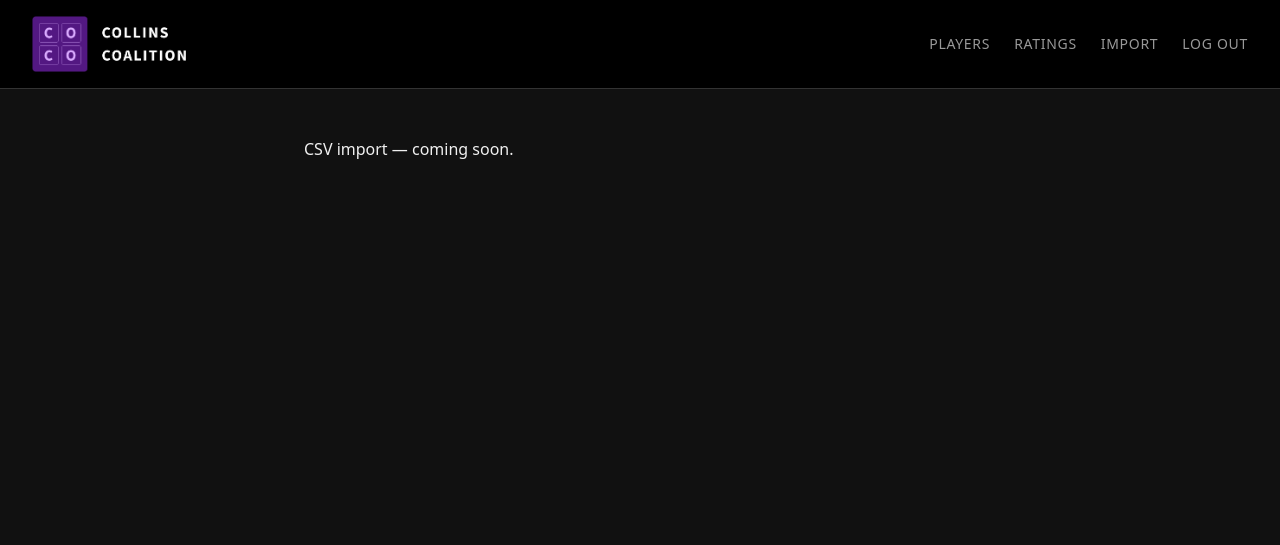
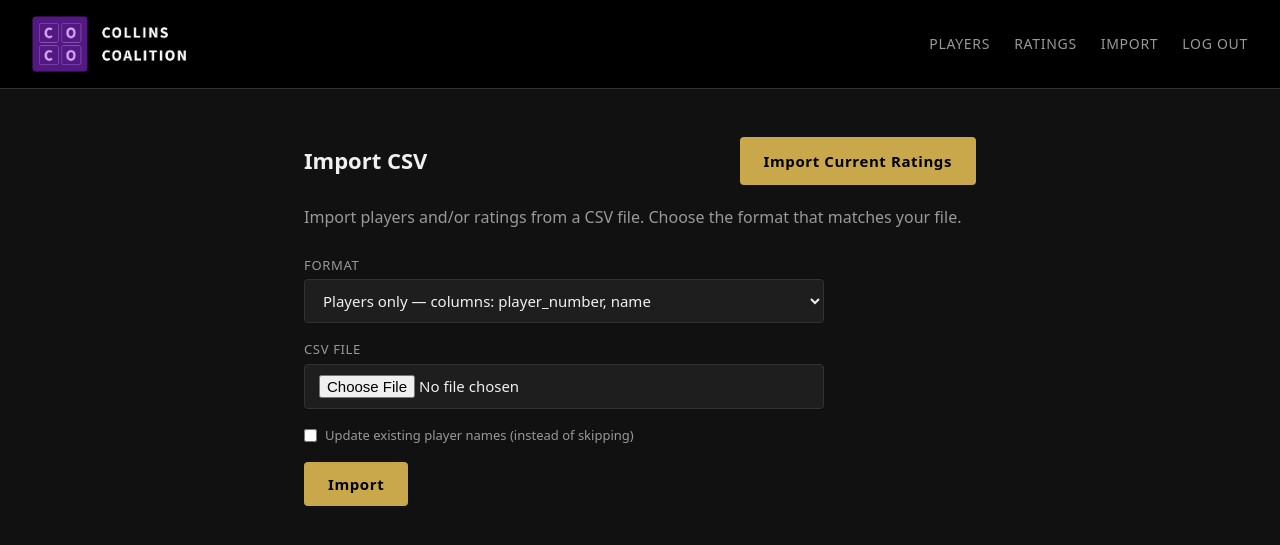
Before and after one commit to cocoscrabble/ratings, a Django app: page /manage/import/ in a window 1280 px wide. Shown: the top 545 px of the page. Run offline with Django 5.2, Linux system fonts and the light colour scheme; the visitor is signed in with stand-in values (Sample User, id 1).

Commit message:
Add CSV import admin UI
/manage/import/ handles players/ratings/combined formats with a mode
selector. /manage/import/current/ is a dedicated page for the
organisation's Name/Number/Rating export (date=today). Both pages
reuse the import logic from the management command and display a
per-import summary with any per-row errors listed below.

Co-Authored-By: Claude Sonnet 4.6 <noreply@anthropic.com>

```diff
--- a/players/templates/players/manage_import.html
+++ b/players/templates/players/manage_import.html
@@ -1,3 +1,60 @@
 {% extends "players/manage_base.html" %}
-{% block title %}Import — CocoDB Admin{% endblock %}
-{% block content %}<p>CSV import — coming soon.</p>{% endblock %}
+
+{% block title %}Import CSV — CocoDB Admin{% endblock %}
+
+{% block content %}
+<div class="manage-actions">
+  <h1>Import CSV</h1>
+  <a href="{% url 'manage_import_current' %}" class="coco-button">Import Current Ratings</a>
+</div>
+
+<p style="color:var(--text-muted);margin-bottom:24px;">
+  Import players and/or ratings from a CSV file. Choose the format that matches your file.
+</p>
+
+<form method="post" enctype="multipart/form-data" class="manage-form" style="max-width:520px;">
+  {% csrf_token %}
+
+  <div>
+    <label>Format</label>
+    <select name="mode">
+      <option value="players">Players only — columns: player_number, name</option>
+      <option value="ratings">Ratings only — columns: player_number, rating, date</option>
+      <option value="combined">Combined — columns: player_number, name, rating, date</option>
+    </select>
+  </div>
+
+  <div>
+    <label>CSV File</label>
+    <input type="file" name="csv_file" accept=".csv">
+  </div>
+
+  <div style="margin-bottom:16px;">
+    <label style="display:flex;align-items:center;gap:8px;text-transform:none;letter-spacing:0;">
+      <input type="checkbox" name="update">
+      Update existing player names (instead of skipping)
+    </label>
+  </div>
+
+  <button type="submit" class="coco-button">Import</button>
+</form>
+
+{% if summary %}
+<div class="import-summary">
+  <h3>{{ summary.mode }} — Import complete</h3>
+  {% for line in summary.lines %}
+  <p>{{ line }}</p>
+  {% endfor %}
+  {% if summary.errors %}
+  <div class="import-errors">
+    <p><strong>{{ summary.errors|length }} row(s) with errors:</strong></p>
+    <ul style="margin-top:6px;padding-left:20px;">
+      {% for err in summary.errors %}
+      <li>{{ err }}</li>
+      {% endfor %}
+    </ul>
+  </div>
+  {% endif %}
+</div>
+{% endif %}
+{% endblock %}
--- a/players/views.py
+++ b/players/views.py
@@ -207,9 +207,80 @@ def manage_rating_edit(request, pk):
 
 @login_required
 def manage_import(request):
-    return render(request, "players/manage_import.html", {})
+    from django.contrib import messages
+
+    from players.management.commands.import_csv import (
+        import_combined_rows,
+        import_players_rows,
+        import_ratings_rows,
+        read_csv_rows_from_bytes,
+    )
+
+    summary = None
+    if request.method == "POST":
+        mode = request.POST.get("mode", "players")
+        uploaded = request.FILES.get("csv_file")
+        if not uploaded:
+            messages.error(request, "Please select a file to upload.")
+        else:
+            rows = read_csv_rows_from_bytes(uploaded.read())
+            update = "update" in request.POST
+
+            if mode == "players":
+                imp, skp, errors = import_players_rows(rows, update=update)
+                summary = {
+                    "mode": "Players",
+                    "lines": [f"{imp} imported, {skp} skipped"],
+                    "errors": errors,
+                }
+            elif mode == "ratings":
+                imp, skp, errors = import_ratings_rows(rows)
+                summary = {
+                    "mode": "Ratings",
+                    "lines": [f"{imp} imported, {skp} skipped"],
+                    "errors": errors,
+                }
+            elif mode == "combined":
+                pi, ps, ri, rs, errors = import_combined_rows(rows, update=update)
+                summary = {
+                    "mode": "Combined",
+                    "lines": [
+                        f"Players: {pi} imported, {ps} skipped",
+                        f"Ratings: {ri} imported, {rs} skipped",
+                    ],
+                    "errors": errors,
+                }
+
+    return render(request, "players/manage_import.html", {"summary": summary})
 
 
 @login_required
 def manage_import_current(request):
-    return render(request, "players/manage_import_current.html", {})
+    import datetime
+
+    from django.contrib import messages
+
+    from players.management.commands.import_csv import (
+        import_current_rows,
+        read_csv_rows_from_bytes,
+    )
+
+    summary = None
+    if request.method == "POST":
+        uploaded = request.FILES.get("csv_file")
+        if not uploaded:
+            messages.error(request, "Please select a file to upload.")
+        else:
+            rows = read_csv_rows_from_bytes(uploaded.read())
+            pi, ps, ri, rs, errors = import_current_rows(rows)
+            today = datetime.date.today()
+            summary = {
+                "mode": f"Current Ratings ({today})",
+                "lines": [
+                    f"Players: {pi} imported, {ps} updated",
+                    f"Ratings: {ri} imported, {rs} skipped (already existed for today)",
+                ],
+                "errors": errors,
+            }
+
+    return render(request, "players/manage_import_current.html", {"summary": summary})
```
Also changed, not shown: players/templates/players/manage_import_current.html (+43 -1 lines).
